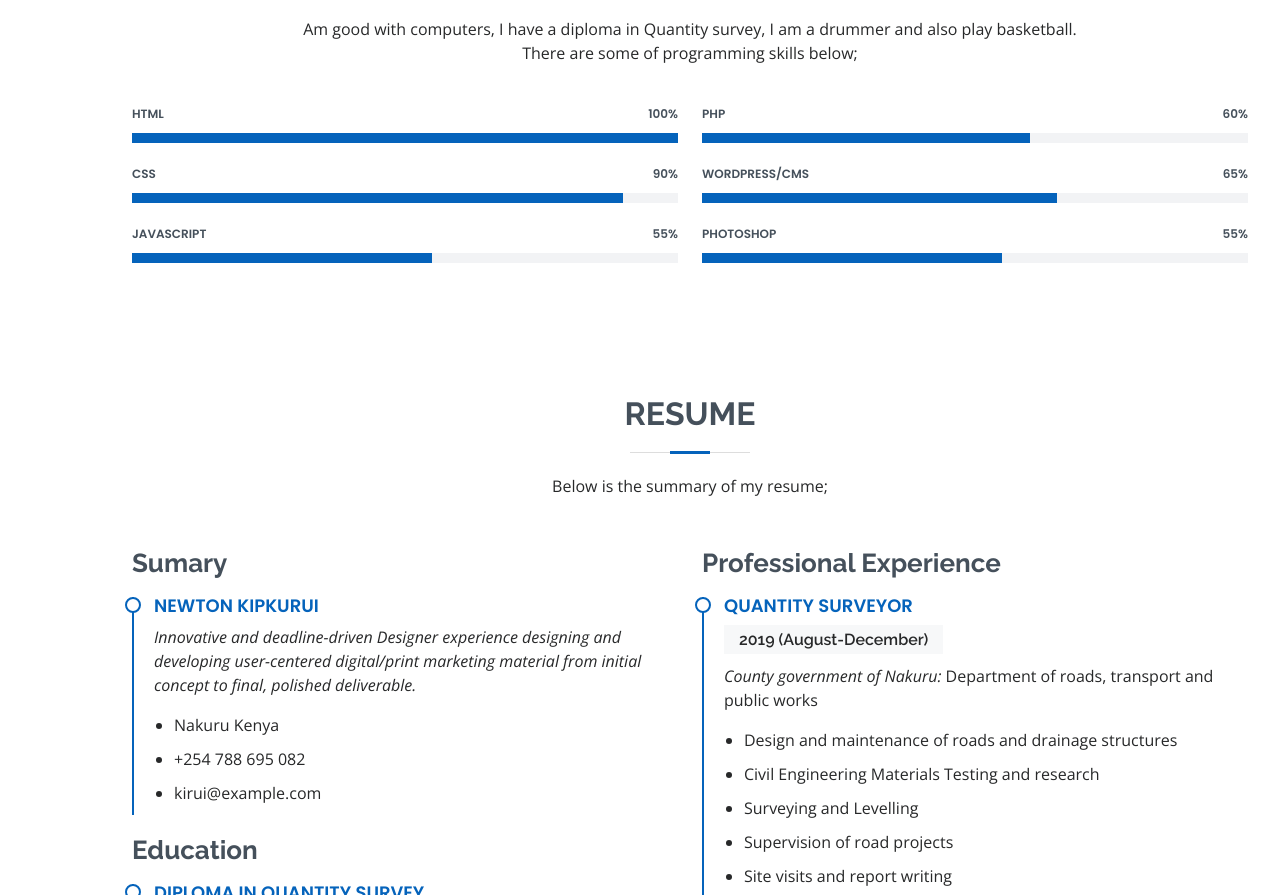
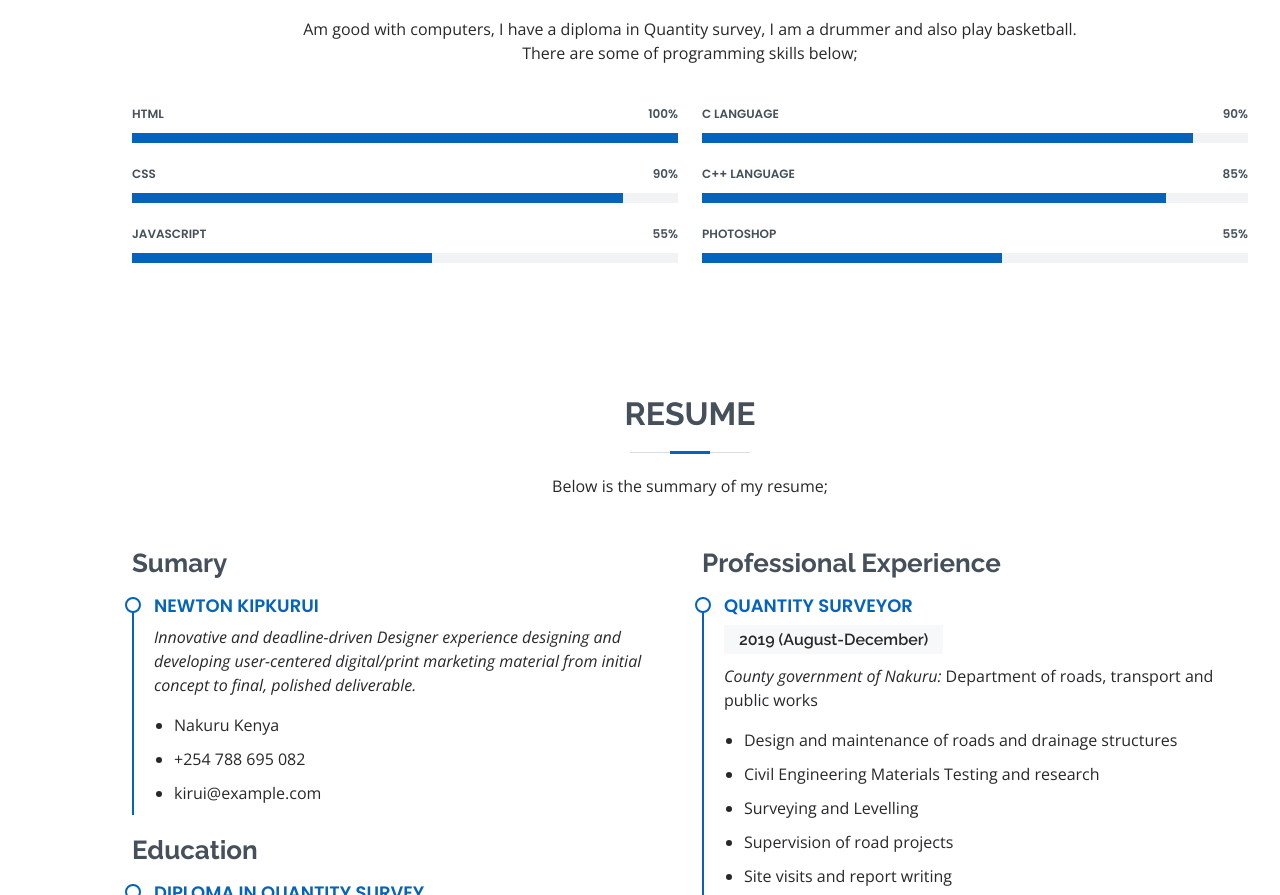
Before and after one commit to MutaiNewton56/Newton-resume, a plain HTML site: page index.html in a window 1280 px wide. Shown: the part 1891-2786 px from the top of the page. Drawn offline with nearby package versions, Linux system fonts and the light colour scheme.

Commit message:
Add files via upload

```diff
--- a/index.html
+++ b/index.html
@@ -198,16 +198,16 @@
           <div class="col-lg-6">
 
             <div class="progress">
-              <span class="skill">PHP <i class="val">60%</i></span>
+              <span class="skill">C Language <i class="val">90%</i></span>
               <div class="progress-bar-wrap">
-                <div class="progress-bar" role="progressbar" aria-valuenow="60" aria-valuemin="0" aria-valuemax="100"></div>
+                <div class="progress-bar" role="progressbar" aria-valuenow="90" aria-valuemin="0" aria-valuemax="100"></div>
               </div>
             </div>
 
             <div class="progress">
-              <span class="skill">WordPress/CMS <i class="val">65%</i></span>
+              <span class="skill">C++ Language <i class="val">85%</i></span>
               <div class="progress-bar-wrap">
-                <div class="progress-bar" role="progressbar" aria-valuenow="65" aria-valuemin="0" aria-valuemax="100"></div>
+                <div class="progress-bar" role="progressbar" aria-valuenow="85" aria-valuemin="0" aria-valuemax="100"></div>
               </div>
             </div>
 
```
